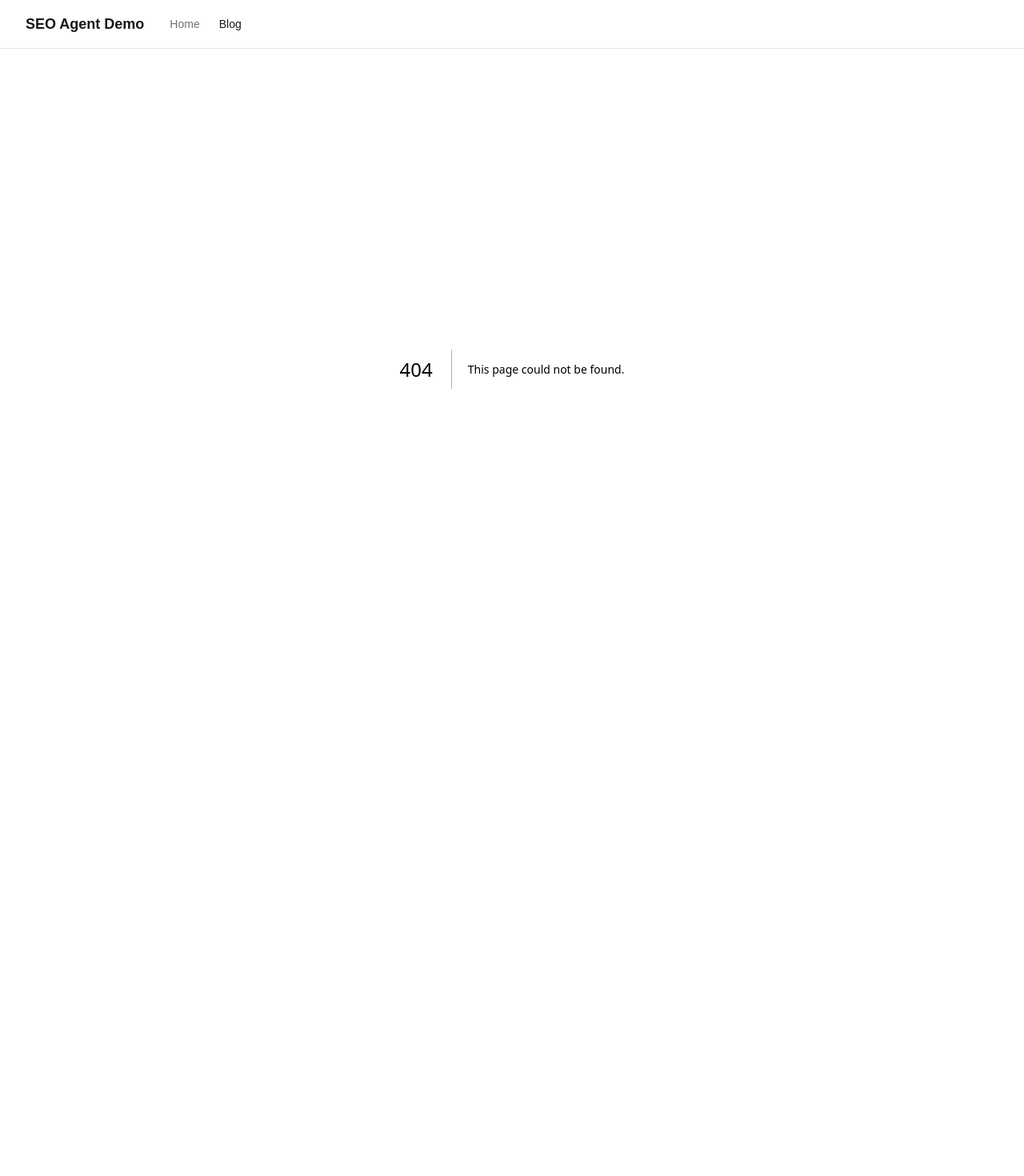
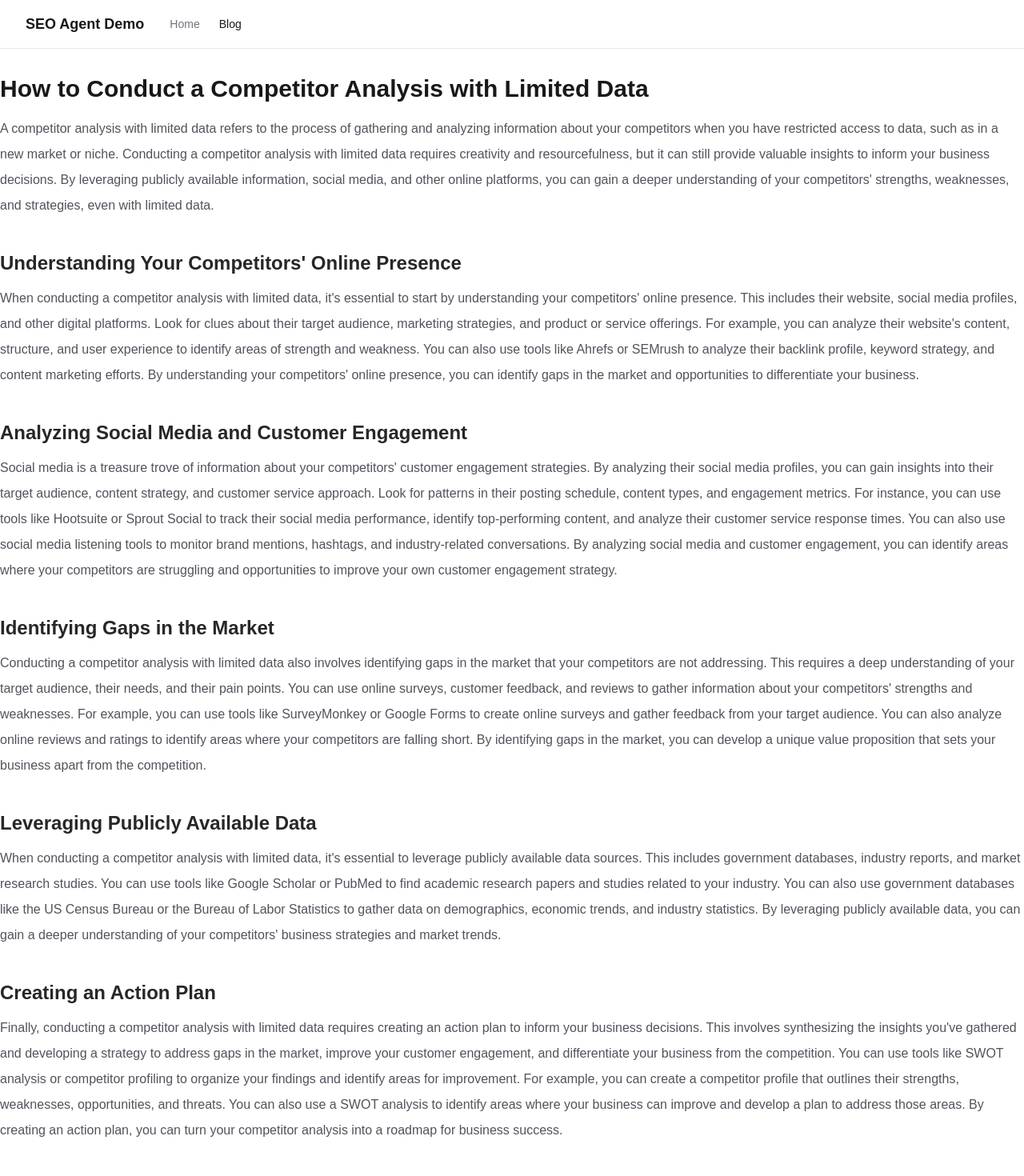
Before and after one commit to Ayushhariwal/seo-agent-demo, a Next.js app: page /blog/how-to-conduct-a-competitor-analysis-with-limited-data in a window 1280 px wide. Before the commit this address had no page. Shown: the top 1470 px of the page at 80% size. Before the commit the page ends 861 px from the top, so only its background shows below. Built offline with nearby package versions, Linux system fonts and the light colour scheme.

Commit message:
Weekly SEO update 2026-06-22 — 1 posts, 2 gaps

```diff
--- /dev/null
+++ b/app/blog/how-to-conduct-a-competitor-analysis-with-limited-data/page.mdx
@@ -0,0 +1,34 @@
+---
+title: "How to Conduct a Competitor Analysis with Limited Data"
+description: "Conduct a competitor analysis with limited data using these expert tips and strategies to inform your business decisions"
+date: "2026-06-22"
+tags: ["competitor analysis", "market research", "business strategy"]
+---
+
+# How to Conduct a Competitor Analysis with Limited Data
+
+A competitor analysis with limited data refers to the process of gathering and analyzing information about your competitors when you have restricted access to data, such as in a new market or niche. Conducting a competitor analysis with limited data requires creativity and resourcefulness, but it can still provide valuable insights to inform your business decisions. By leveraging publicly available information, social media, and other online platforms, you can gain a deeper understanding of your competitors' strengths, weaknesses, and strategies, even with limited data.
+
+## Understanding Your Competitors' Online Presence
+
+When conducting a competitor analysis with limited data, it's essential to start by understanding your competitors' online presence. This includes their website, social media profiles, and other digital platforms. Look for clues about their target audience, marketing strategies, and product or service offerings. For example, you can analyze their website's content, structure, and user experience to identify areas of strength and weakness. You can also use tools like Ahrefs or SEMrush to analyze their backlink profile, keyword strategy, and content marketing efforts. By understanding your competitors' online presence, you can identify gaps in the market and opportunities to differentiate your business.
+
+## Analyzing Social Media and Customer Engagement
+
+Social media is a treasure trove of information about your competitors' customer engagement strategies. By analyzing their social media profiles, you can gain insights into their target audience, content strategy, and customer service approach. Look for patterns in their posting schedule, content types, and engagement metrics. For instance, you can use tools like Hootsuite or Sprout Social to track their social media performance, identify top-performing content, and analyze their customer service response times. You can also use social media listening tools to monitor brand mentions, hashtags, and industry-related conversations. By analyzing social media and customer engagement, you can identify areas where your competitors are struggling and opportunities to improve your own customer engagement strategy.
+
+## Identifying Gaps in the Market
+
+Conducting a competitor analysis with limited data also involves identifying gaps in the market that your competitors are not addressing. This requires a deep understanding of your target audience, their needs, and their pain points. You can use online surveys, customer feedback, and reviews to gather information about your competitors' strengths and weaknesses. For example, you can use tools like SurveyMonkey or Google Forms to create online surveys and gather feedback from your target audience. You can also analyze online reviews and ratings to identify areas where your competitors are falling short. By identifying gaps in the market, you can develop a unique value proposition that sets your business apart from the competition.
+
+## Leveraging Publicly Available Data
+
+When conducting a competitor analysis with limited data, it's essential to leverage publicly available data sources. This includes government databases, industry reports, and market research studies. You can use tools like Google Scholar or PubMed to find academic research papers and studies related to your industry. You can also use government databases like the US Census Bureau or the Bureau of Labor Statistics to gather data on demographics, economic trends, and industry statistics. By leveraging publicly available data, you can gain a deeper understanding of your competitors' business strategies and market trends.
+
+## Creating an Action Plan
+
+Finally, conducting a competitor analysis with limited data requires creating an action plan to inform your business decisions. This involves synthesizing the insights you've gathered and developing a strategy to address gaps in the market, improve your customer engagement, and differentiate your business from the competition. You can use tools like SWOT analysis or competitor profiling to organize your findings and identify areas for improvement. For example, you can create a competitor profile that outlines their strengths, weaknesses, opportunities, and threats. You can also use a SWOT analysis to identify areas where your business can improve and develop a plan to address those areas. By creating an action plan, you can turn your competitor analysis into a roadmap for business success.
+
+# Conclusion
+
+Conducting a competitor analysis with limited data requires creativity, resourcefulness, and a deep understanding of your target audience and market trends. By leveraging publicly available information, social media, and other online platforms, you can gain valuable insights into your competitors' strengths, weaknesses, and strategies. If you're looking to improve your competitor analysis skills and stay ahead of the competition, visit our website at https://yourwebsite.com to learn more about our market research and business strategy resources. Take the first step towards informing your business decisions with data-driven insights and sign up for our newsletter to stay up-to-date on the latest market trends and competitor analysis tips.
--- /dev/null
+++ b/seo-reports/weekly/2026-06-22.md
@@ -0,0 +1,36 @@
+# Weekly SEO Report — 2026-06-22
+
+## Summary
+
+* Biggest opportunity this week: Filling the content gap in "Competitor Analysis" to gain a competitive edge, as it's a high-priority topic with no existing content on our site. This can be achieved by creating a comprehensive guide on competitor analysis.
+* Top 2 quick win keywords: None identified yet, but we should focus on finding relevant keywords in positions 4-20 to optimize existing content. Exact actions will be determined once keywords are identified.
+* Best new content to create: "A Step-by-Step Guide to Competitor Analysis for SEO" as it addresses a high-priority content gap and can attract relevant traffic. This content will provide valuable insights and establish our site as an authority on competitor analysis.
+* One thing to monitor or watch: The performance of the newly published blog post "undefined" to assess its impact on our site's traffic and rankings, and make necessary adjustments to optimize its performance. Monitor its keyword rankings and adjust the content accordingly.
+
+---
+
+## Competitors analyzed
+
+- competitor1.com
+- competitor2.com
+- competitor3.com
+
+## Keyword gaps — topics we are missing
+
+| Topic | Why | Target keyword | Priority |
+|---|---|---|---|
+| Competitor Analysis | Understanding competitor strengths and weaknesses is crucial for our site's growth | `competitor analysis tools` | **high** |
+| SEO Strategy | A well-planned SEO strategy is essential for our site's visibility and ranking | `SEO strategy template` | **medium** |
+
+## Quick wins — our keywords near page 1
+
+| Keyword | Position | Impressions | Clicks | Page |
+|---|---|---|---|---|
+
+## Blog posts this week
+
+- **undefined** — ✅ Live on site — written via groq
+
+## Improvement opportunities
+
+- **Technical SEO** — Conduct a technical SEO audit to identify and fix issues
```
